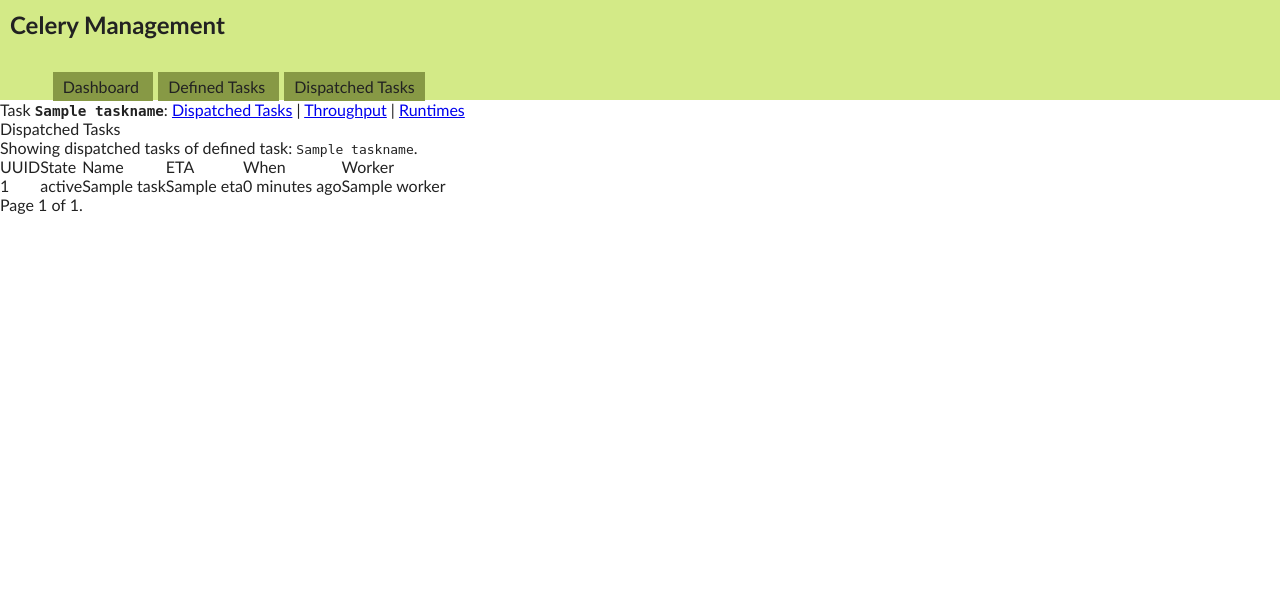
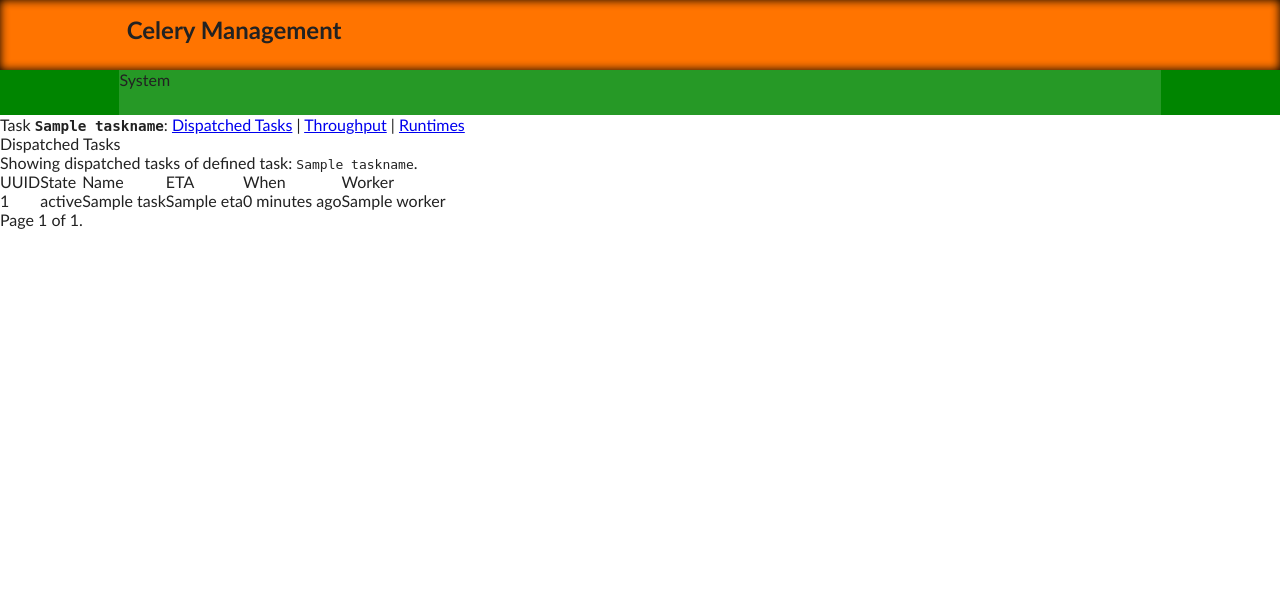
Before and after one commit to bmbouter/CeleryManagement, a Django app: template celerymanagementapp/templates/celerymanagementapp/dispatched_tasklist.html in a window 1280 px wide. Shown: the top 599 px of the page. Run offline with Django 3.2, Linux system fonts and the light colour scheme; the template is opened without the code that fills it: most values are stand-ins (such as "Sample title", 1, 10 or a date in 2020); style sheets or scripts are compiled from the project's sources; parts of the project's set-up code (start-up, migrations or seed data) failed here and were passed over; some libraries are stand-ins or nearby versions.

Commit message:
Added javascript namespacing for core.js and ajax.js that will handle basic DOM manipulation and GET requests to the server for json data.  Modified base template to reflect removal of tabs and addition of bar for breadcrumbing.

```diff
--- a/celerymanagementapp/media/css/core.less
+++ b/celerymanagementapp/media/css/core.less
@@ -1,9 +1,14 @@
 @page_background: #FFFFFF;
+@header_background: #FFF;
+@headerBarContainer_background: #FF7400;
+@breadCrumbsContainer_background: #008500;
+@breadCrumbs_background: #269926;
+
 @text_color: #222222;
 
-@header_background: #D3EA87;
-@tab_background: #879945;
-@tab_color: #348613;
+@breadCrumbsContainer_height: 45px;
+@headerBar_height: 70px;
+@header_height: @breadCrumbsContainer_height + @headerBar_height;
 
 .rounded_borders(@radius: 5px) {
     -moz-border-radius: @radius;
@@ -34,44 +39,31 @@
 }
 
 #header {
-    height: 100px;
+    height: @header_height;
     background: @header_background;
     position: relative;
 
+    #headerBarContainer {
+        height: @headerBar_height;
+        background: @headerBarContainer_background;
+        -webkit-box-shadow: inset 0px 0px 10px black;
+
         h1 {
             margin: 0px;
-        padding: 10px 0px 0px 10px;
+            padding: 15px 0px 0px 20px;
             font-size: 1.5em;
             position: absolute;
             font-weight: bold;
         }
-
-    .menu {
-        padding: 0px 0px 0px 40px;
-        bottom: 4px;
-        position: absolute;
-
-        a {
-        	color: @text_color;
-        	text-decoration: none;
     }
 
-        .active {
-            background: @page_background;
-        }
+    #breadCrumbsContainer {
+        background: @breadCrumbsContainer_background;
+        height: @breadCrumbsContainer_height;
 
-        ul {
-            padding: 0px;
-            list-style-type: none;
-            display: inline;
-        }
-
-        li {
-            list-style-type: none;
-            display: inline;
-            padding: 5px 10px 5px 10px;
-            background: @tab_background;
-            margin-right: 5px;
+        #breadCrumbs {
+            background: @breadCrumbs_background;
+            height: @breadCrumbsContainer_height;
         }
     }
 }
--- /dev/null
+++ b/celerymanagementapp/media/js/ajax.js
@@ -0,0 +1,10 @@
+var CMACore = (typeof CMACore == "undefined" || !CMACore) ? {} : CMACore;
+
+CMACore.root_url = "/celerymanagementapp/get/"
+CMACore.tasks_url = CMACore.root_url + "tasks/"
+
+CMACore.getTasks = function(){
+    $.get(CMACore.tasks_url, function(data){
+        alert(data);
+    });
+}
--- a/celerymanagementapp/media/js/core.js
+++ b/celerymanagementapp/media/js/core.js
@@ -1,14 +1,4 @@
-/*$(function() {
-    $('.menu').tabs({
-	    load: function(event, ui) {
-	        $('a', ui.panel).click(function() {
-	            $(ui.panel).load(this.href);
-	            return false;
-	        });
-	    }
-    });
-});*/
+var CMACore = (typeof CMACore == "undefined" || !CMACore) ? {} : CMACore;
 
 $(document).ready(function() {
-
 });
--- a/celerymanagementapp/templates/celerymanagementapp/base.html
+++ b/celerymanagementapp/templates/celerymanagementapp/base.html
@@ -12,6 +12,7 @@
         <script type="text/javascript" src="{{ CELERYMANAGEMENTAPP_MEDIA_PREFIX }}js/jquery.js" ></script>
         <script type="text/javascript" src="{{ CELERYMANAGEMENTAPP_MEDIA_PREFIX }}js/jquery-ui.js" ></script>
         <script type="text/javascript" src="{{ CELERYMANAGEMENTAPP_MEDIA_PREFIX }}js/core.js" ></script>
+        <script type="text/javascript" src="{{ CELERYMANAGEMENTAPP_MEDIA_PREFIX }}js/ajax.js" ></script>
 
         {% block extrajs %}
         {% endblock extrajs %}
@@ -27,23 +28,17 @@
     <body>
         <div id="container" class="container_12">
             <div id="header">
-            {% block topmenu %}
-                <h1>Celery Management</h1>
+                {% block header %}
+                <div id="headerBarContainer" class="container_12">
+                    <h1 class="grid_10 push_1">Celery Management</h1>
+               </div>
 
-                <div class="menu grid_12">
-                    <ul>
-                        <li>
-                            <a href="" onclick="alert('Not implemented yet');" title="content">Dashboard</a>
-                        </li>
-                        <li>
-                            <a href="{% url celerymanagementapp.views.view_defined_tasks %}" title="content">Defined Tasks</a>
-                        </li>
-                        <li>
-                            <a href="{% url celerymanagementapp.views.view_dispatched_tasks %}" title="content">Dispatched Tasks</a>
-                        </li>
-                    </ul>
-                    {% endblock topmenu %}
+               <div id="breadCrumbsContainer" class="container_12">
+                   <div id="breadCrumbs" class="grid_10 push_1">
+                       <h2>System</h2>
+                   </div>
                 </div>
+            {% endblock header %}
             </div>
 
         {% if taskname %}
```
Lines whose indentation alone changed are shown as unchanged.
